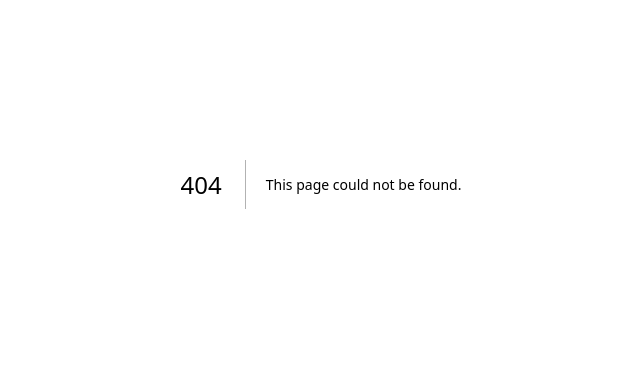
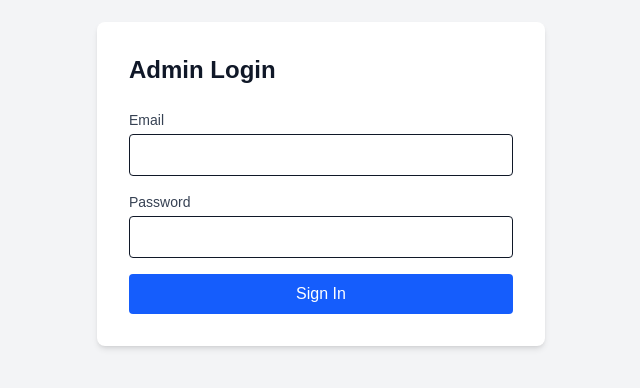
Before and after one commit to woonht/aflorist, a Next.js app: page /admin/login in a window 1280 px wide. Before the commit this address had no page. Shown: the part 216-604 px from the top of the page, without its empty margins (319-959 px from the left). Built offline with nearby package versions, Linux system fonts and the light colour scheme; no server answers.

Commit message:
Phase 3 - Admin Authentication Setup

```diff
--- /dev/null
+++ b/app/admin/login/page.tsx
@@ -0,0 +1,81 @@
+'use client'
+
+import { useState } from 'react'
+import { useRouter } from 'next/navigation'
+import { createClient } from '@/utils/supabase/client' // Use '../../../utils/supabase/client' if alias fails
+
+export default function AdminLogin() {
+  const [email, setEmail] = useState('')
+  const [password, setPassword] = useState('')
+  const [error, setError] = useState<string | null>(null)
+  const [isLoading, setIsLoading] = useState(false)
+  const router = useRouter()
+  const supabase = createClient()
+
+  const handleLogin = async (e: React.FormEvent) => {
+    e.preventDefault()
+    setIsLoading(true)
+    setError(null)
+
+    const { error } = await supabase.auth.signInWithPassword({
+      email,
+      password,
+    })
+    // When signInWithPassword finishes, it returns a package (an object) containing two main compartments: data (which holds the user's info) and error (which holds failure details).
+    // Writing const { error } = ... is a shortcut. It tells JavaScript: "Look inside the package Supabase just handed back, find the specific compartment named error, and extract it into its own standalone variable."
+    // Without this shortcut, you would have to write it the long way:
+    // const response = await supabase.auth.signInWithPassword(...)
+    // const error = response.error
+
+    if (error) {
+      setError(error.message)
+      setIsLoading(false)
+    } else {
+      router.push('/admin') // Redirect to the protected dashboard on success
+    }
+  }
+
+  return (
+    <div className="flex h-screen items-center justify-center bg-gray-100">
+      <div className="w-full max-w-md rounded-lg bg-white p-8 shadow-md">
+        <h1 className="mb-6 text-2xl font-bold text-gray-900">Admin Login</h1>
+
+        {error && (
+          <div className="mb-4 rounded bg-red-100 p-3 text-sm text-red-700">
+            {error}
+          </div>
+        )}
+
+        <form onSubmit={handleLogin} className="space-y-4">
+          <div>
+            <label className="block text-sm font-medium text-gray-700">Email</label>
+            <input
+              type="email"
+              required
+              value={email}
+              onChange={(e) => setEmail(e.target.value)}
+              className="mt-1 w-full rounded border p-2 text-gray-900 focus:border-blue-500 focus:ring-blue-500"
+            />
+          </div>
+          <div>
+            <label className="block text-sm font-medium text-gray-700">Password</label>
+            <input
+              type="password"
+              required
+              value={password}
+              onChange={(e) => setPassword(e.target.value)}
+              className="mt-1 w-full rounded border p-2 text-gray-900 focus:border-blue-500 focus:ring-blue-500"
+            />
+          </div>
+          <button
+            type="submit"
+            disabled={isLoading}
+            className="w-full rounded bg-blue-600 py-2 text-white hover:bg-blue-700 disabled:opacity-50"
+          >
+            {isLoading ? 'Signing In...' : 'Sign In'}
+          </button>
+        </form>
+      </div>
+    </div>
+  )
+}
--- /dev/null
+++ b/app/admin/page.tsx
@@ -0,0 +1,28 @@
+'use client'
+
+import { useRouter } from 'next/navigation'
+import { createClient } from '@/utils/supabase/client'
+
+export default function AdminDashboard() {
+  const router = useRouter()
+  const supabase = createClient()
+
+  const handleLogout = async () => {
+    await supabase.auth.signOut()
+    router.push('/admin/login')
+  }
+
+  return (
+    <div className="p-8">
+      <h1 className="text-3xl font-bold">Admin Dashboard</h1>
+      <p className="mt-2 text-gray-600">Welcome back. Your session is active and secure.</p>
+
+      <button
+        onClick={handleLogout}
+        className="mt-6 rounded bg-red-600 px-4 py-2 text-white hover:bg-red-700"
+      >
+        Sign Out
+      </button>
+    </div>
+  )
+}
--- /dev/null
+++ b/middleware.ts
@@ -0,0 +1,13 @@
+import { type NextRequest } from 'next/server'
+import { updateSession } from './utils/supabase/middleware'
+
+export async function middleware(request: NextRequest) {
+  return await updateSession(request)
+}
+
+// Specify which routes the middleware should intercept
+export const config = {
+  matcher: [
+    '/((?!_next/static|_next/image|favicon.ico|.*\\.(?:svg|png|jpg|jpeg|gif|webp)$).*)',
+  ],
+}
--- /dev/null
+++ b/utils/supabase/middleware.ts
@@ -0,0 +1,50 @@
+import { createServerClient } from '@supabase/ssr'
+import { NextResponse, type NextRequest } from 'next/server'
+
+export async function updateSession(request: NextRequest) {
+  // Create an unmodified response by default
+  let supabaseResponse = NextResponse.next({
+    request,
+  })
+
+  const supabase = createServerClient(
+    process.env.NEXT_PUBLIC_SUPABASE_URL!,
+    process.env.NEXT_PUBLIC_SUPABASE_ANON_KEY!,
+    {
+      cookies: {
+        getAll() {
+          return request.cookies.getAll()
+        },
+        setAll(cookiesToSet) {
+          // Update the incoming request
+          cookiesToSet.forEach(({ name, value }) => request.cookies.set(name, value))
+          // Update the outgoing response
+          supabaseResponse = NextResponse.next({
+            request,
+          })
+          cookiesToSet.forEach(({ name, value, options }) =>
+            supabaseResponse.cookies.set(name, value, options)
+          )
+        },
+      },
+    }
+  )
+
+  // Retrieve the current user session
+  const {
+    data: { user },
+  } = await supabase.auth.getUser()
+
+  // Protect all /admin routes except the login page
+  if (
+    !user &&
+    request.nextUrl.pathname.startsWith('/admin') &&
+    !request.nextUrl.pathname.startsWith('/admin/login')
+  ) {
+    const url = request.nextUrl.clone()
+    url.pathname = '/admin/login'
+    return NextResponse.redirect(url)
+  }
+
+  return supabaseResponse
+}
```
